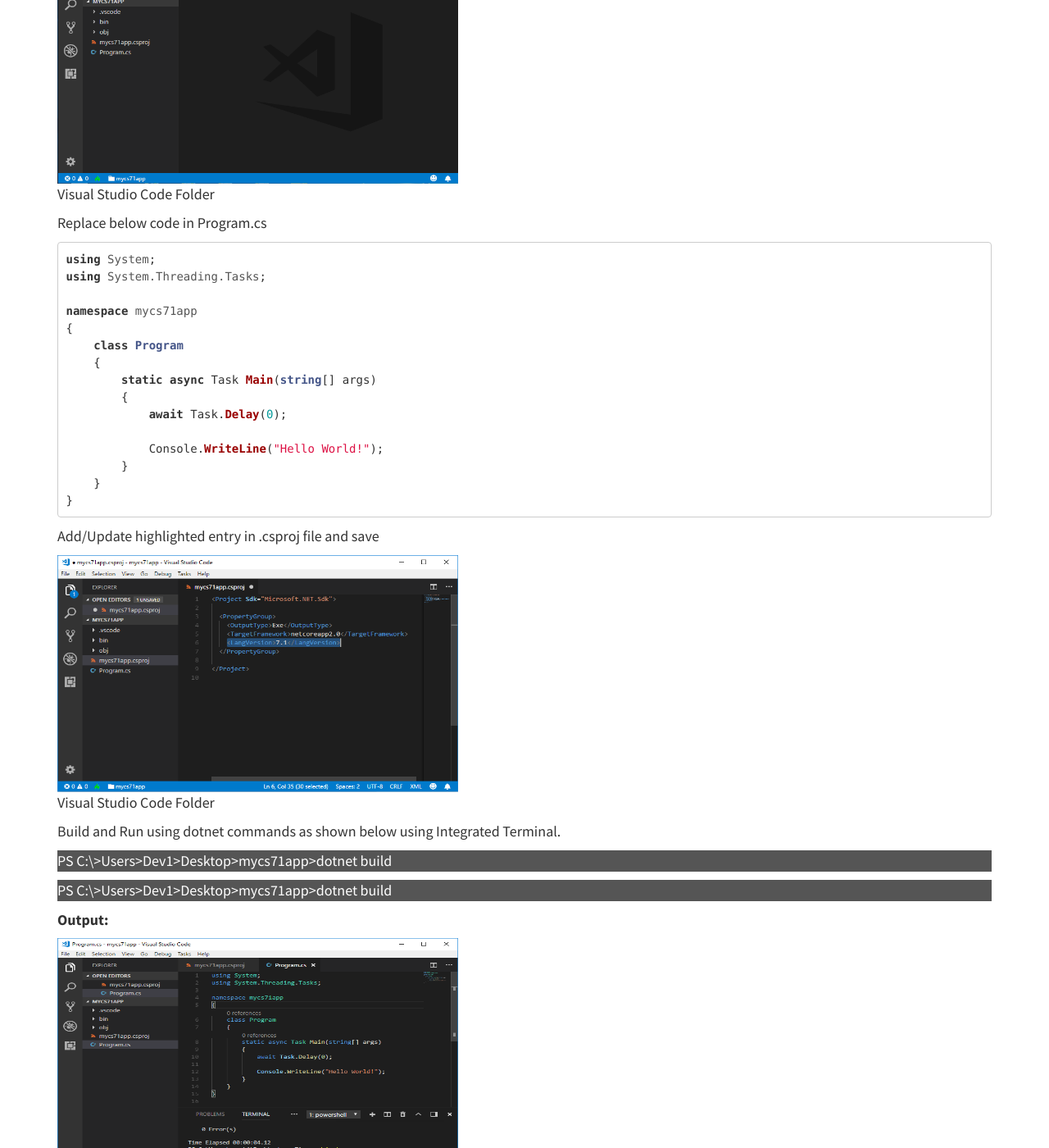
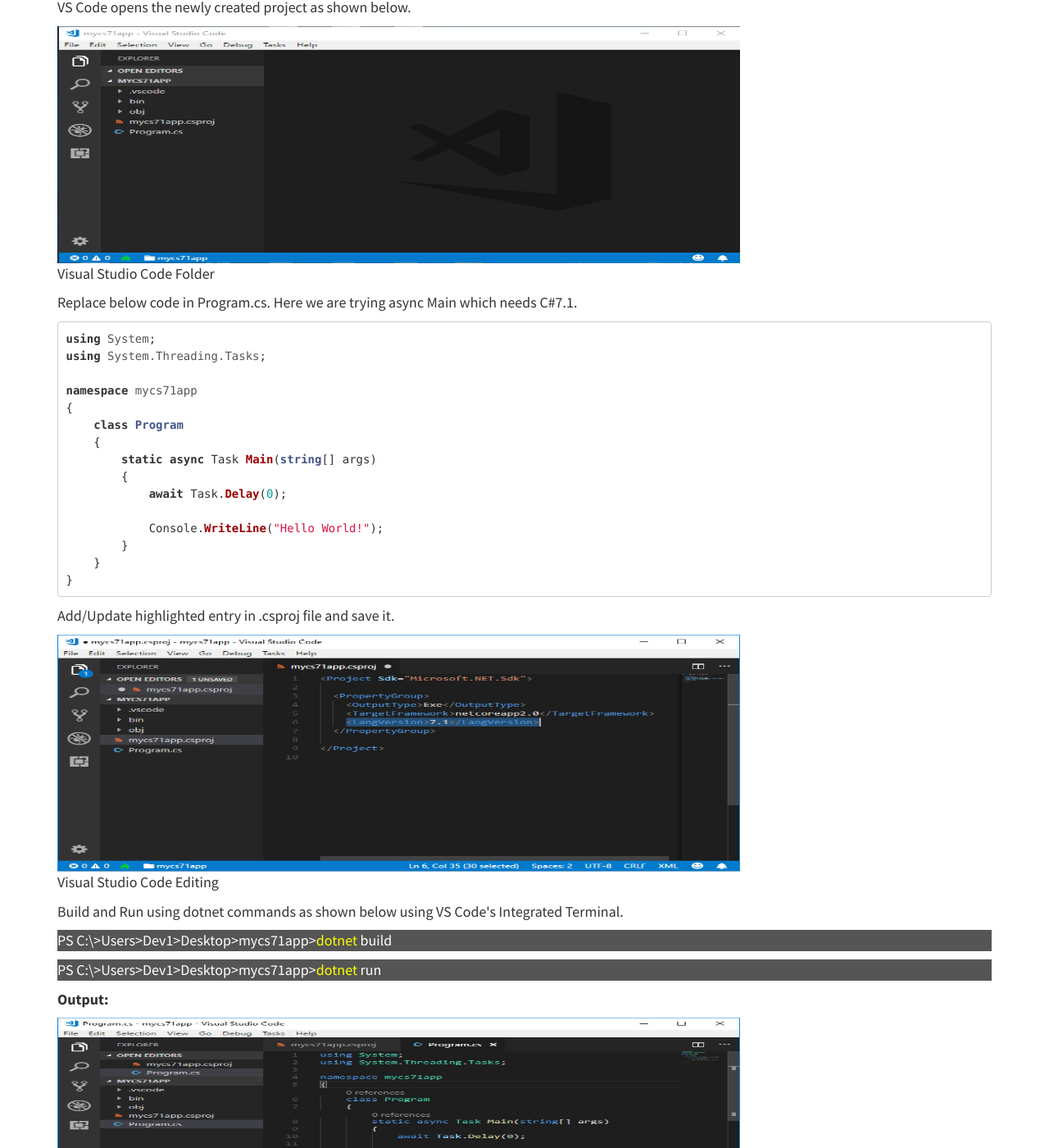
Before and after one commit to srirangamv/srirangamv.github.io, a Jekyll site: the page built from _posts/2018-05-13-enable_csharp7.1_features.md, in a window 1280 px wide and 1400 px high, scrolled down 393 px. Shown: the whole window at 82% size. Built offline with Jekyll 4.4.1, drawn with Linux system fonts in a browser that asks for light colours; nearby versions of some CDN libraries; some of the changed text lies outside the part shown.

Commit message:
Updating post Enabling c#7.1 support.

```diff
--- a/_posts/2018-05-13-enable_csharp7.1_features.md
+++ b/_posts/2018-05-13-enable_csharp7.1_features.md
@@ -1,22 +1,25 @@
 ---
 layout: post
-title: "How to enable C# 7.1 support in VS Code"
+title: "How to enable C# 7.1 support in VS Code?"
 name: "2018-05-13-enable_csharp7.1_features_vs_code"
 description: "How to enable C# 7.1 support in VS Code."
 date: 2018-05-13
 ---
 
+<p>Create a new console project mycs71app using dotnet CLI and open it with VS Code as shown below. To enable C#7.1 new language features in the project we need to edit project file.</p>
+
 <p class="cmd">C:\&gt;Users&gt;Dev1&gt;Desktop&gt;dotnet new console -o mycs71app</p><br>
 <p class="cmd">C:\&gt;Users&gt;Dev1&gt;Desktop&gt;code mycs71app</p><br>
 
+<p>VS Code opens the newly created project as shown below.</p>
 <p>
     <figure>
-      <img src="/images/Enable71_One.png" alt="Open Visual Studio Code Folder" width="489px" height="289px" />
+      <img src="/images/Enable71_One.png" alt="Open Visual Studio Code Folder" width="833px" height="289px" />
       <figcaption>Visual Studio Code Folder</figcaption>
     </figure>
 </p>
 
-<p>Replace below code in Program.cs</p>
+<p>Replace below code in Program.cs. Here we are trying async Main which needs C#7.1.</p>
 
 {% highlight csharp %}
 using System;
@@ -36,23 +39,23 @@
 }
 {% endhighlight %}
 
-<p>Add/Update highlighted entry in .csproj file and save</p>
+<p>Add/Update highlighted entry in .csproj file and save it.</p>
 
 <p>
     <figure>
-      <img src="/images/Enable71_Two.png" alt="Open Visual Studio Code Folder" width="489px" height="289px" />
-      <figcaption>Visual Studio Code Folder</figcaption>
+      <img src="/images/Enable71_Two.png" alt="Visual Studio Code Folder" width="833px" height="289px" />
+      <figcaption>Visual Studio Code Editing</figcaption>
     </figure>
 </p>
 
-<p>Build and Run using dotnet commands as shown below using Integrated Terminal.</p>
+<p>Build and Run using dotnet commands as shown below using VS Code's Integrated Terminal.</p>
 
-<p class="cmd">PS C:\&gt;Users&gt;Dev1&gt;Desktop&gt;mycs71app&gt;dotnet build</p>
-<p class="cmd">PS C:\&gt;Users&gt;Dev1&gt;Desktop&gt;mycs71app&gt;dotnet build</p>
+<p class="cmd">PS C:\&gt;Users&gt;Dev1&gt;Desktop&gt;mycs71app&gt;<span style="color:yellow">dotnet</span> build</p>
+<p class="cmd">PS C:\&gt;Users&gt;Dev1&gt;Desktop&gt;mycs71app&gt;<span style="color:yellow">dotnet</span> run</p>
 <b>Output:</b>
 <p>
     <figure>
-      <img src="/images/Enable71_Three.png" alt="Open Visual Studio Code Folder" width="489px" height="289px" />
-      <figcaption>Visual Studio Code Folder</figcaption>
+      <img src="/images/Enable71_Three.png" alt="Visual Studio Code Folder" width="833px" height="289px" />
+      <figcaption>Visual Studio Code Execution</figcaption>
     </figure>
 </p>
```
